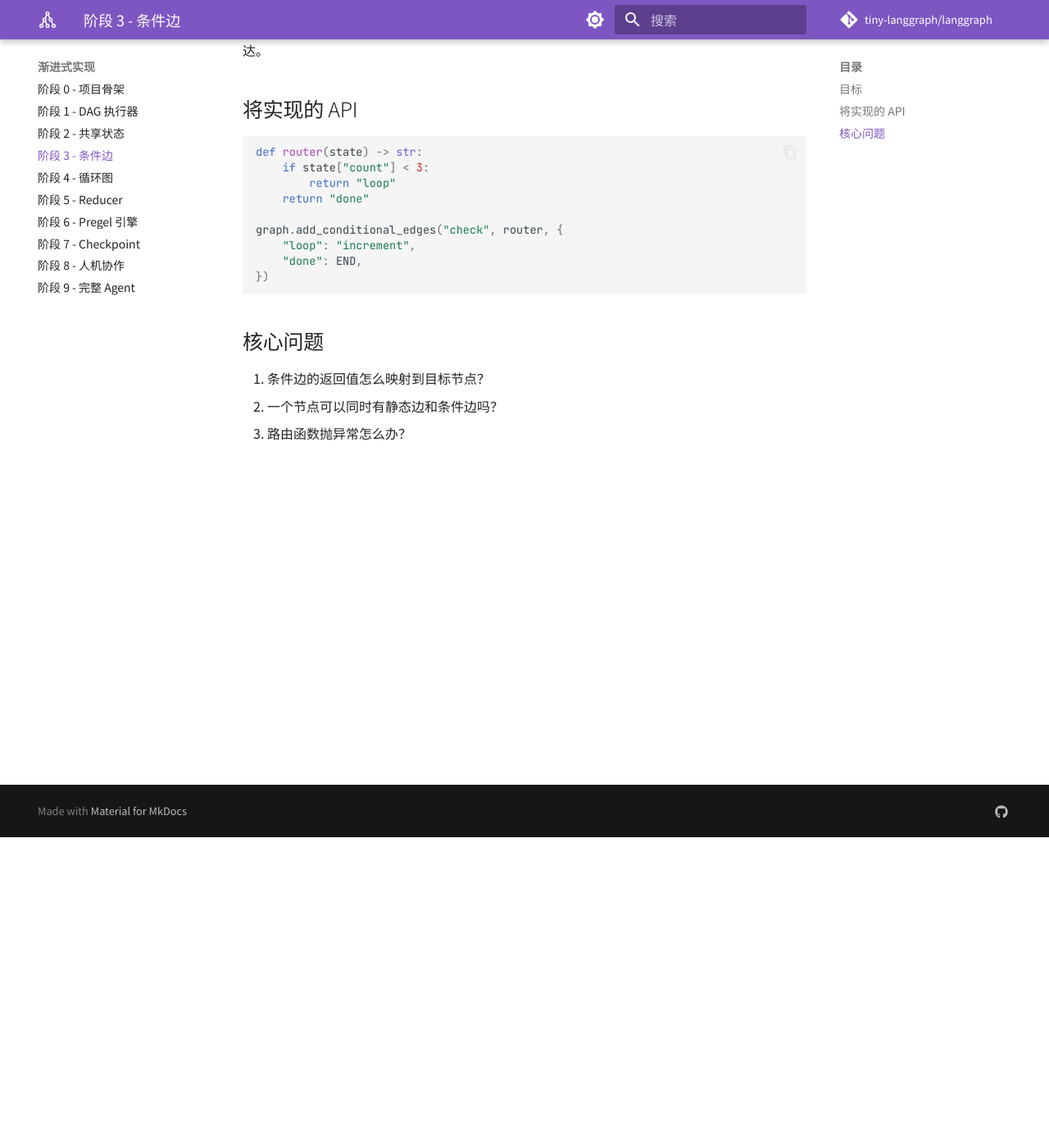
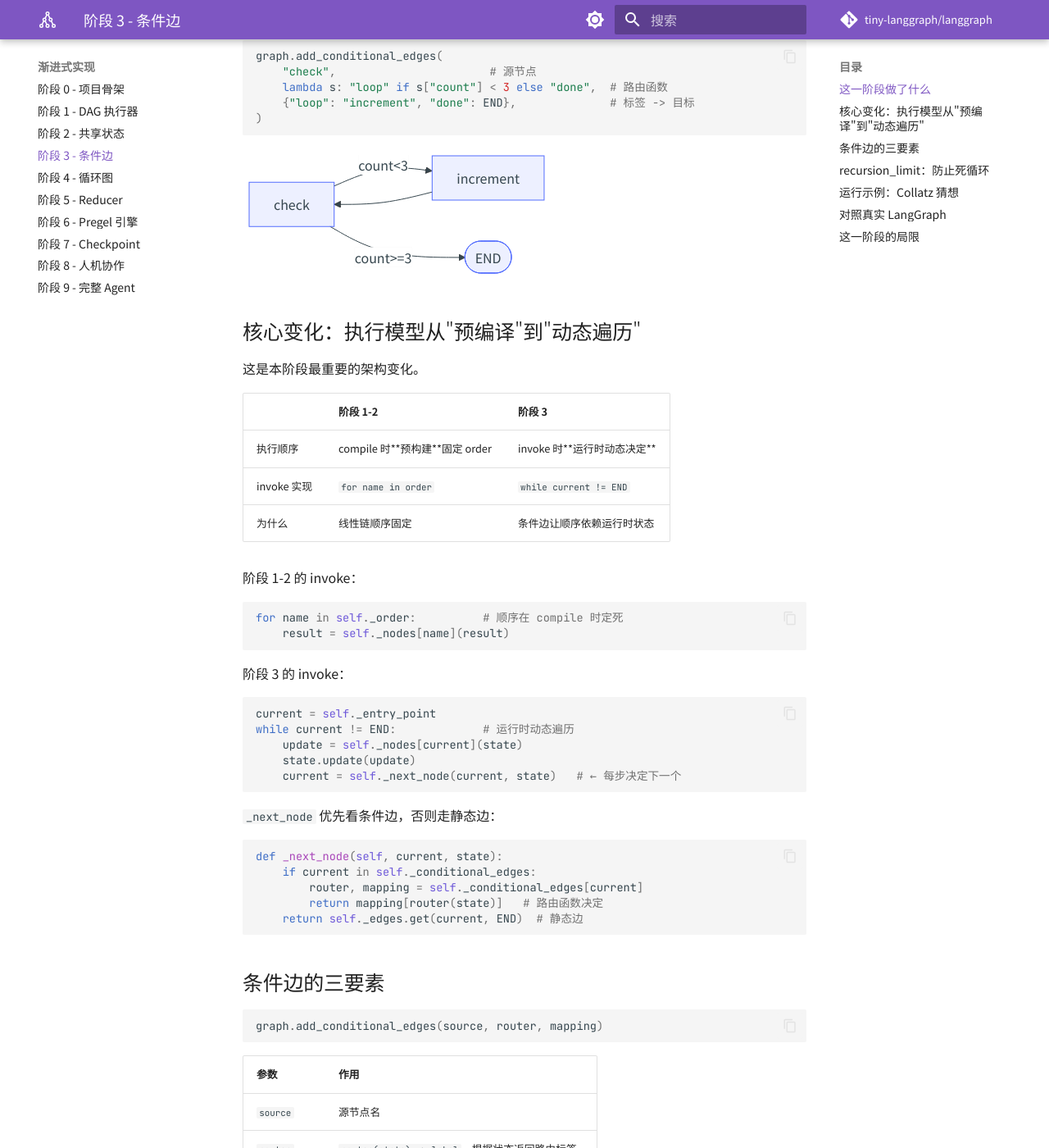
Before and after one commit to wanglh39/langgraph, an MkDocs documentation site: the page built from docs/stages/stage_3_conditional.md, in a window 1280 px wide and 1400 px high, scrolled down 379 px. Shown: the whole window at 82% size. Built offline with MkDocs 1.6.1 and Material for MkDocs 9.7.7, drawn with Linux system fonts in a browser that asks for light colours; comment, search, counter and statistics services are not loaded; some of the changed text lies outside the part shown.

Commit message:
stage-3: conditional edges + runtime dynamic traversal (while loop, recursion_limit)

````diff
--- a/docs/stages/stage_3_conditional.md
+++ b/docs/stages/stage_3_conditional.md
@@ -1,28 +1,139 @@
 # 阶段 3：条件边与路由
 
-!!! info "待实现"
-    本阶段将在 `stage-3` tag 实现。
+> **目标**：让图能根据状态做 `if/else` 分支——执行完一个节点后，由路由函数决定下一个节点。
+>
+> **git tag**：`stage-3` · **代码**：`StateGraph.add_conditional_edges`
 
-## 目标
+## 这一阶段做了什么
 
-实现**条件边**：执行完一个节点后，根据状态决定跳哪个节点。这就是 `if/else` 在图里的表达。
-
-## 将实现的 API
+引入条件边。这是 `if/else` 在图里的表达：
 
 ```python
-def router(state) -> str:
-    if state["count"] < 3:
-        return "loop"
-    return "done"
-
-graph.add_conditional_edges("check", router, {
-    "loop": "increment",
-    "done": END,
-})
+graph.add_conditional_edges(
+    "check",                       # 源节点
+    lambda s: "loop" if s["count"] < 3 else "done",  # 路由函数
+    {"loop": "increment", "done": END},              # 标签 -> 目标
+)
 ```
 
-## 核心问题
+```mermaid
+graph LR
+    C[check] -->|count<3| I[increment]
+    C -->|count>=3| E([END])
+    I --> C
+```
 
-1. 条件边的返回值怎么映射到目标节点？
-2. 一个节点可以同时有静态边和条件边吗？
-3. 路由函数抛异常怎么办？
+## 核心变化：执行模型从"预编译"到"动态遍历"
+
+这是本阶段最重要的架构变化。
+
+| | 阶段 1-2 | 阶段 3 |
+|---|---|---|
+| 执行顺序 | compile 时**预构建**固定 order | invoke 时**运行时动态决定** |
+| invoke 实现 | `for name in order` | `while current != END` |
+| 为什么 | 线性链顺序固定 | 条件边让顺序依赖运行时状态 |
+
+阶段 1-2 的 invoke：
+
+```python
+for name in self._order:          # 顺序在 compile 时定死
+    result = self._nodes[name](result)
+```
+
+阶段 3 的 invoke：
+
+```python
+current = self._entry_point
+while current != END:             # 运行时动态遍历
+    update = self._nodes[current](state)
+    state.update(update)
+    current = self._next_node(current, state)   # ← 每步决定下一个
+```
+
+`_next_node` 优先看条件边，否则走静态边：
+
+```python
+def _next_node(self, current, state):
+    if current in self._conditional_edges:
+        router, mapping = self._conditional_edges[current]
+        return mapping[router(state)]   # 路由函数决定
+    return self._edges.get(current, END)  # 静态边
+```
+
+## 条件边的三要素
+
+```python
+graph.add_conditional_edges(source, router, mapping)
+```
+
+| 参数 | 作用 |
+|------|------|
+| `source` | 源节点名 |
+| `router` | `router(state) -> label`，根据状态返回路由标签 |
+| `mapping` | `{label: target}`，标签映射到目标节点（或 `END`） |
+
+**为什么用标签映射而不是直接返回节点名？**
+
+因为路由函数返回的是**语义标签**（`"loop"` / `"done"`），不是节点名。这让路由逻辑和图结构解耦——你可以重命名节点而不改 router。这也和真实 LangGraph 的 API 一致。
+
+## recursion_limit：防止死循环
+
+动态遍历用 `while` 循环，如果图里有环（回边），就可能死循环。所以加了步数上限：
+
+```python
+def invoke(self, input, *, recursion_limit=25):
+    step = 0
+    while current != END:
+        if step >= recursion_limit:
+            raise RecursionError(...)
+        ...
+        step += 1
+```
+
+默认 25 步。阶段 4 会把循环图作为正式能力展开讲。
+
+## 运行示例：Collatz 猜想
+
+```bash
+python -m examples.stage_3_conditional.run
+```
+
+Collatz 猜想：偶数除 2，奇数乘 3 加 1，最终到 1。这是条件边 + 循环的完美例子：
+
+```mermaid
+graph LR
+    C[classify<br/>判断奇偶] -->|number=1| E([END])
+    C -->|even| H[halve<br/>n/2]
+    C -->|odd| T[triple_plus_one<br/>3n+1]
+    H --> C
+    T --> C
+```
+
+输出：
+```
+Collatz(6) -> 1, 共 17 步
+Collatz(11) -> 1, 共 29 步
+Collatz(27) -> 1, 共 223 步
+```
+
+## 对照真实 LangGraph
+
+真实 `add_conditional_edges` 在 [`langgraph/graph/graph.py`](https://github.com/langchain-ai/langgraph/blob/main/libs/langgraph/langgraph/graph/graph.py)：
+
+| 真实 LangGraph | 我们的阶段 3 | 说明 |
+|----------------|-------------|------|
+| `add_conditional_edges(src, router, mapping)` | 同 | API 一致 |
+| router 返回标签，mapping 映射 | 同 | 语义一致 |
+| `recursion_limit` 默认 25 | 同 | |
+| 支持 `pydantic` / `Path` 路由 | ❌ | 我们只支持 dict mapping |
+
+## 这一阶段的局限
+
+| 局限 | 谁来解决 |
+|------|----------|
+| 循环图只是"能用"，没有正式 API 和文档 | 阶段 4 循环图 |
+| 消息列表被覆盖而非追加 | 阶段 5 Reducer |
+
+---
+
+👉 下一阶段：[阶段 4 - 循环图](stage_4_cycle.md)——正式引入回边，跑出 ReAct 雏形。
````
Also changed, not shown: src/tiny_langgraph/__init__.py (+2 -16 lines), 4 other files.
